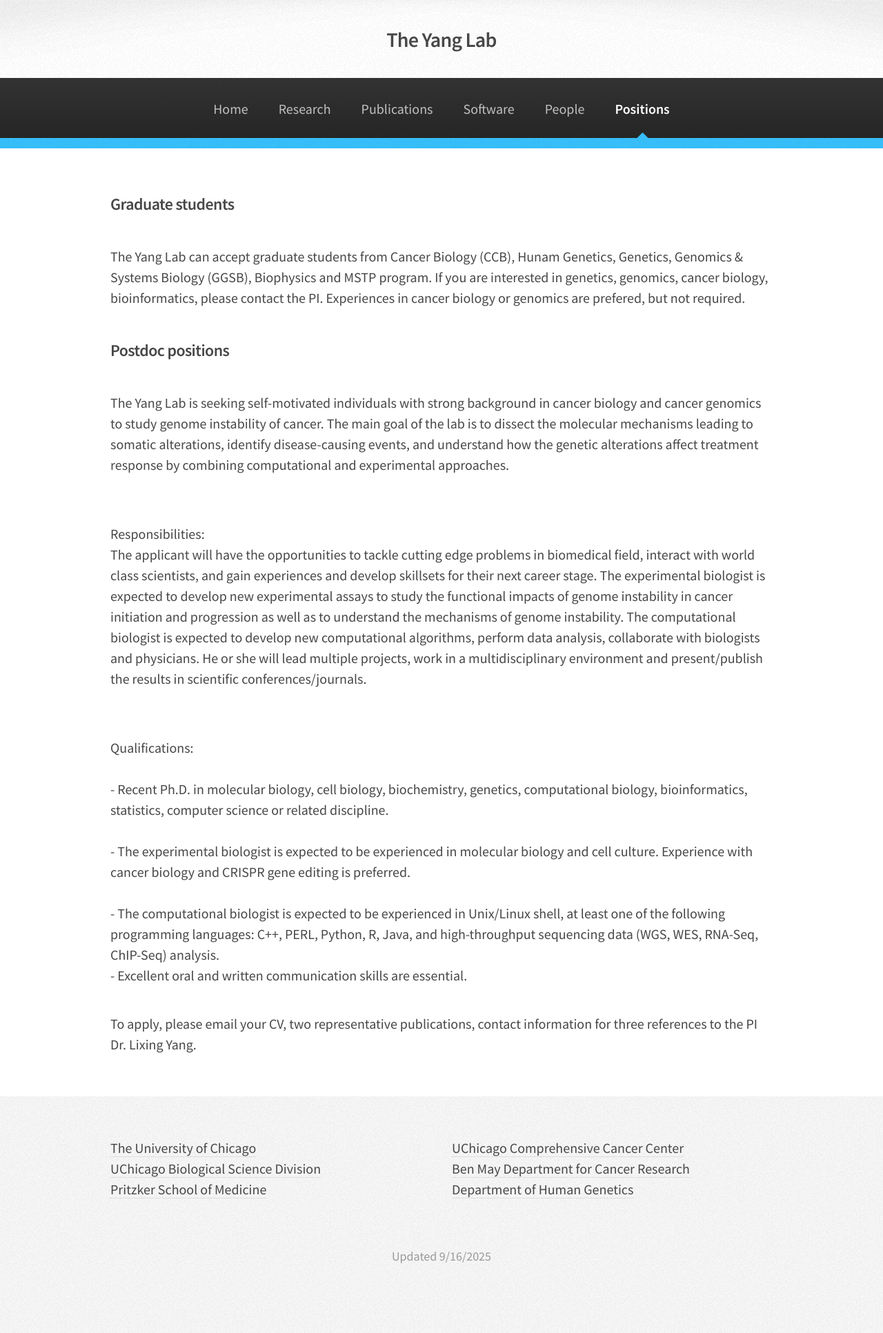
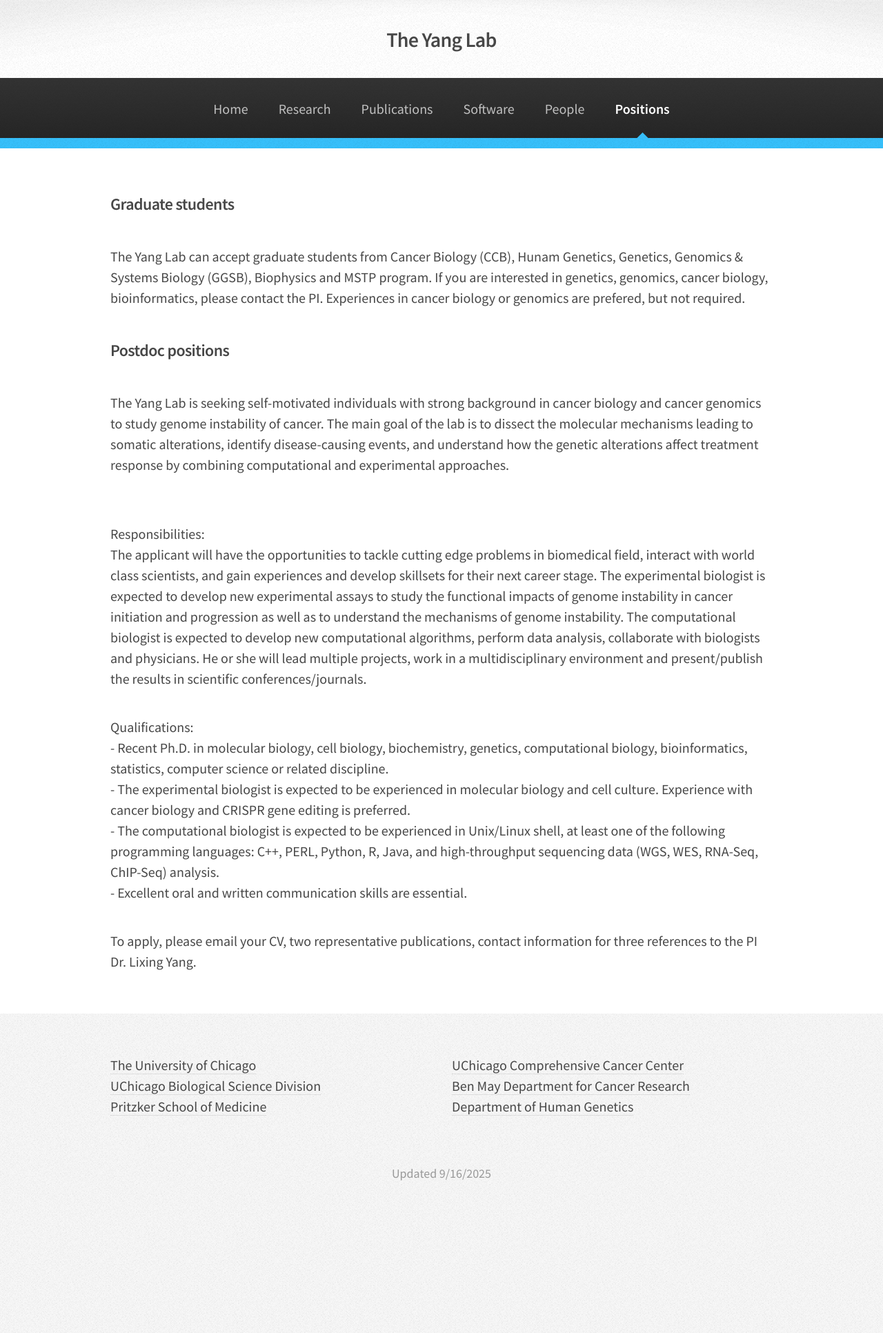
Before and after one commit to guru-yang/test, a Jekyll site: the page built from positions.html, in a window 1280 px wide. Shown: the whole page at 69% size. Built offline with Jekyll 4.4.1, drawn with Linux system fonts in a browser that asks for light colours; after the commit the page ends 1812 px from its top, so only the background shows below that.

```diff
--- a/positions.html
+++ b/positions.html
@@ -20,11 +20,11 @@ layout: default
 						<p>The Yang Lab is seeking self-motivated individuals with strong background in cancer biology and cancer genomics to study genome instability of cancer. The main goal of the lab is to dissect the molecular mechanisms leading to somatic alterations, identify disease-causing events, and understand how the genetic alterations affect treatment response by combining computational and experimental approaches.</p>
             <br>Responsibilities:</br>
             <p>The applicant will have the opportunities to tackle cutting edge problems in biomedical field, interact with world class scientists, and gain experiences and develop skillsets for their next career stage. The experimental biologist is expected to develop new experimental assays to study the functional impacts of genome instability in cancer initiation and progression as well as to understand the mechanisms of genome instability. The computational biologist is expected to develop new computational algorithms, perform data analysis, collaborate with biologists and physicians. He or she will lead multiple projects, work in a multidisciplinary environment and present/publish the results in scientific conferences/journals.</p>
-            <br>Qualifications:</br>
-            <br>  - Recent Ph.D. in molecular biology, cell biology, biochemistry, genetics, computational biology, bioinformatics, statistics, computer science or related discipline.</br>
-            <br>  - The experimental biologist is expected to be experienced in molecular biology and cell culture. Experience with cancer biology and CRISPR gene editing is preferred.</br>
-            <br>  - The computational biologist is expected to be experienced in Unix/Linux shell, at least one of the following programming languages: C++, PERL, Python, R, Java, and high-throughput sequencing data (WGS, WES, RNA-Seq, ChIP-Seq) analysis.</br>
-            <p>  - Excellent oral and written communication skills are essential.</p>
+            <p>Qualifications:<br>
+            - Recent Ph.D. in molecular biology, cell biology, biochemistry, genetics, computational biology, bioinformatics, statistics, computer science or related discipline.<br>
+            - The experimental biologist is expected to be experienced in molecular biology and cell culture. Experience with cancer biology and CRISPR gene editing is preferred.<br>
+            - The computational biologist is expected to be experienced in Unix/Linux shell, at least one of the following programming languages: C++, PERL, Python, R, Java, and high-throughput sequencing data (WGS, WES, RNA-Seq, ChIP-Seq) analysis.<br>
+            - Excellent oral and written communication skills are essential.</p>
             <p>To apply, please email your CV, two representative publications, contact information for three references to the PI Dr. Lixing Yang.</p>
 					</article>
 
```
